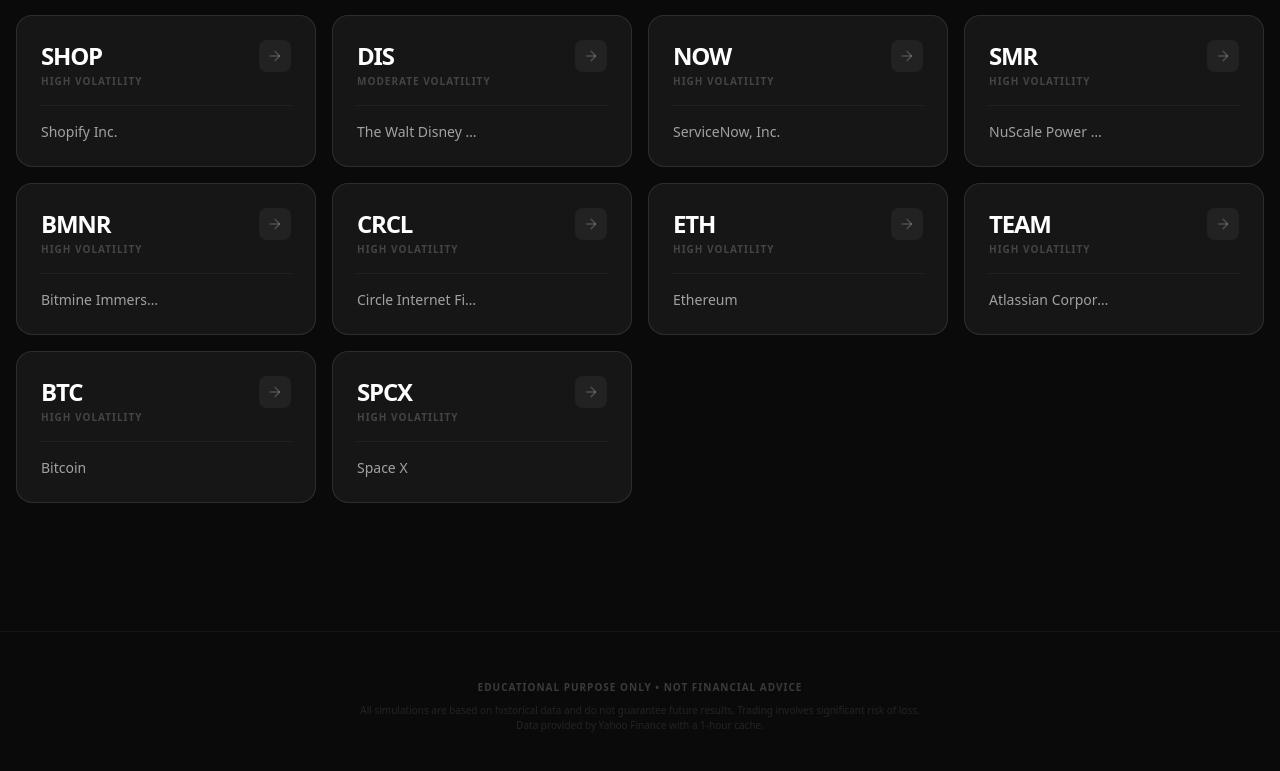
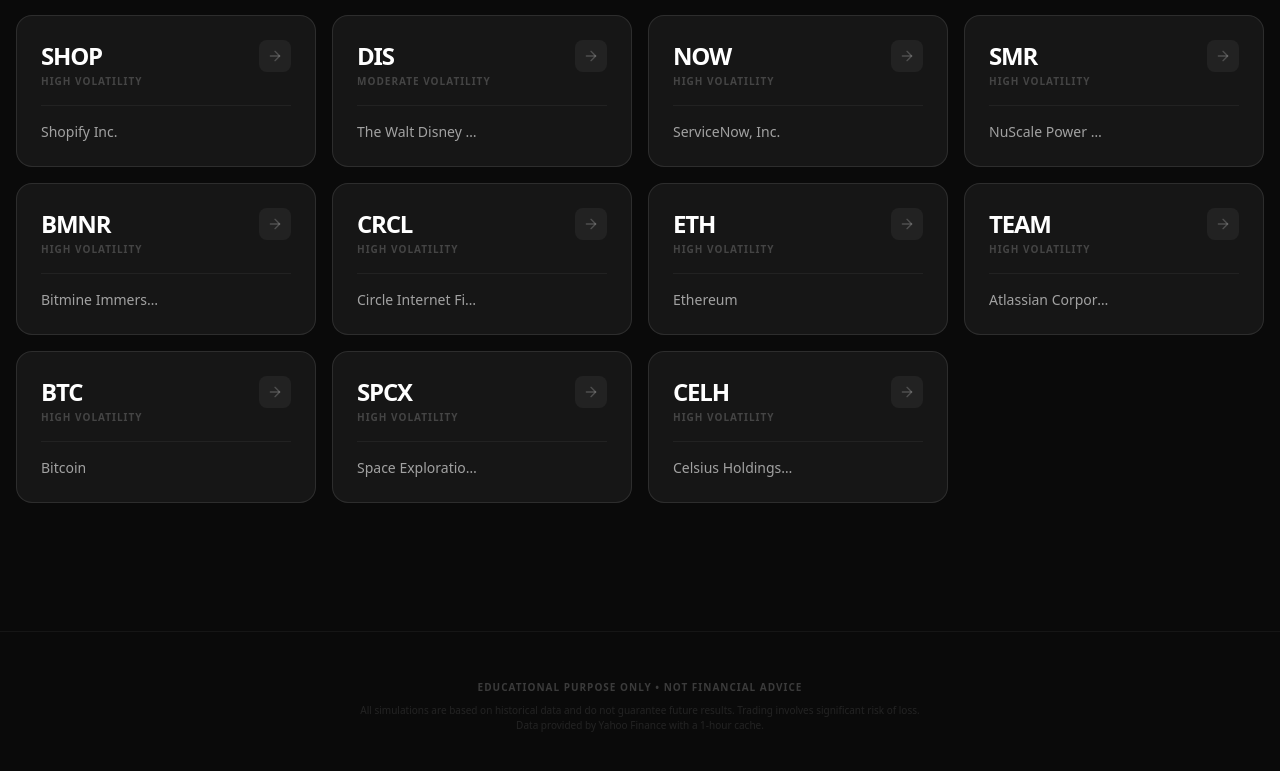
Before and after one commit to koozilla/rsi-optimizer, a React (Vite) app: page / in a window 1280 px wide. Shown: the part 2189-2960 px from the top of the page. Built offline with nearby package versions, Linux system fonts and the light colour scheme; no server answers.

Commit message:
Update Home.tsx
Add CELH

```diff
--- a/src/pages/Home.tsx
+++ b/src/pages/Home.tsx
@@ -66,7 +66,8 @@
   { symbol: "ETH", name: "Ethereum", category: "High Volatility" },
   { symbol: "TEAM", name: "Atlassian Corporation", category: "High Volatility" },
   { symbol: "BTC", name: "Bitcoin", category: "High Volatility" },
-  { symbol: "SPCX", name: "Space X", category: "High Volatility" },
+  { symbol: "SPCX", name: "Space Exploration Technologies", category: "High Volatility" },
+  { symbol: "CELH", name: "Celsius Holdings Inc", category: "High Volatility" },
 ];
 
 export default function Home() {
```
